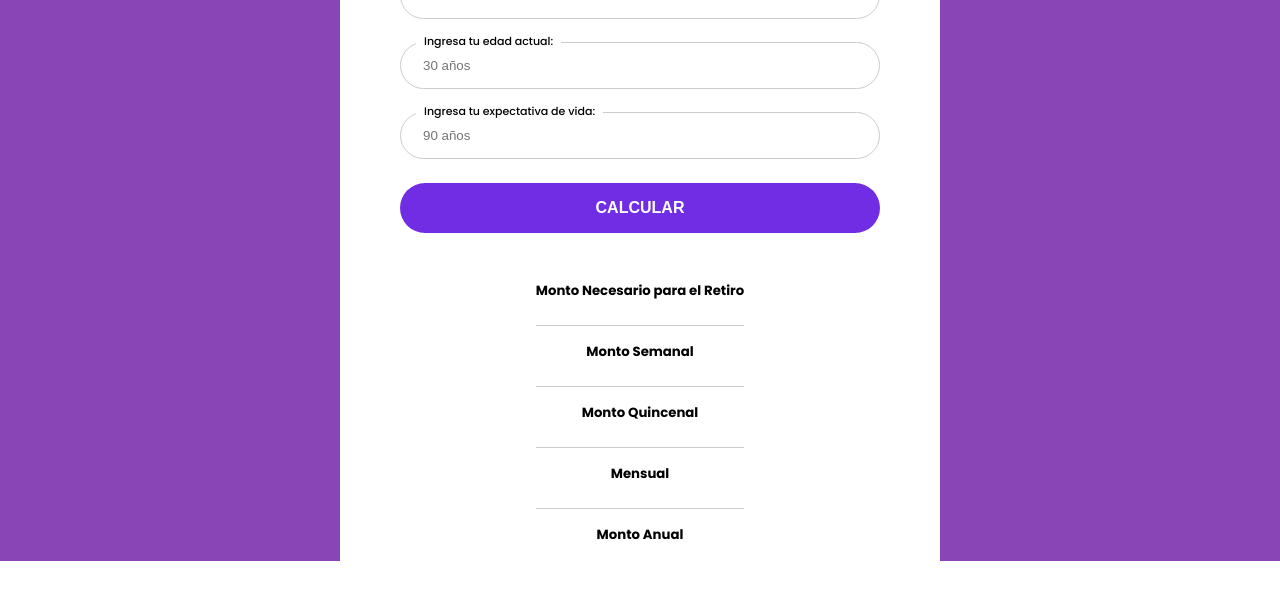
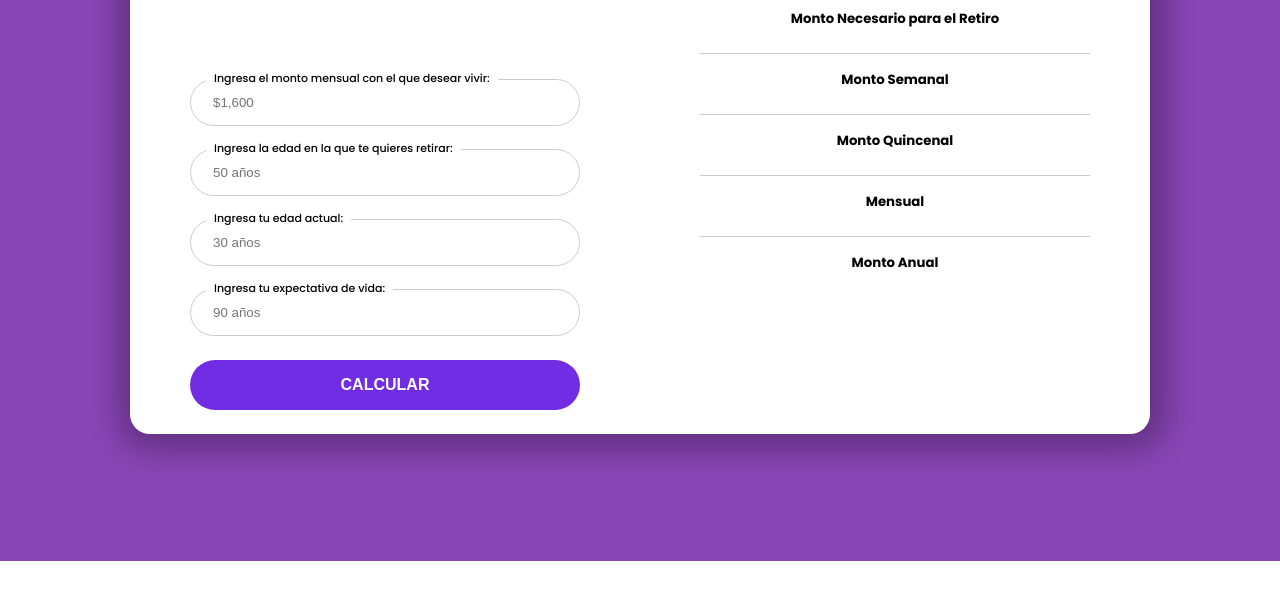
Before and after one commit to fabiantcc1/curso-practico-javascript, a plain HTML site: page proyectoFinal/index.html in a window 1280 px wide. Shown: the part 239-849 px from the top of the page. After the commit the page ends 800 px from the top, so only its background shows below. Drawn offline with Linux system fonts and the light colour scheme.

Commit message:
Se termino el responsive design para desktop

```diff
--- /dev/null
+++ b/proyectoFinal/css/desktop.css
@@ -0,0 +1,10 @@
+.main-container {
+    height: 100vh;
+}
+
+.form-retiro {
+    display: grid;
+    grid-template-columns: 1fr 1fr;
+    max-width: 1020px;
+    margin: 0 40px;
+}
--- a/proyectoFinal/css/tablet.css
+++ b/proyectoFinal/css/tablet.css
@@ -1,5 +1,6 @@
 .main-container {
     background-color: var(--secondary-color);
+    height: 160vh;
 }
 
 .form-retiro {
@@ -7,7 +8,8 @@
     justify-content: space-around;
     align-items: center;
     height: fit-content;
-    border-radius: 30px;
+    border-radius: 20px;
+    box-shadow: 2px 2px 30px 15px rgba(0, 0, 0, 0.274);
 }
 
 
--- a/proyectoFinal/index.html
+++ b/proyectoFinal/index.html
@@ -7,6 +7,7 @@
     <!-- Styles -->
     <link rel="stylesheet" href="./css/style.css">
     <link rel="stylesheet" href="./css/tablet.css" media="screen and (min-width: 768px)">
+    <link rel="stylesheet" href="./css/desktop.css" media="screen and (min-width: 968px)">
     <!-- Fonts -->
     <link rel="preconnect" href="https://fonts.googleapis.com">
     <link rel="preconnect" href="https://fonts.gstatic.com" crossorigin>
```
